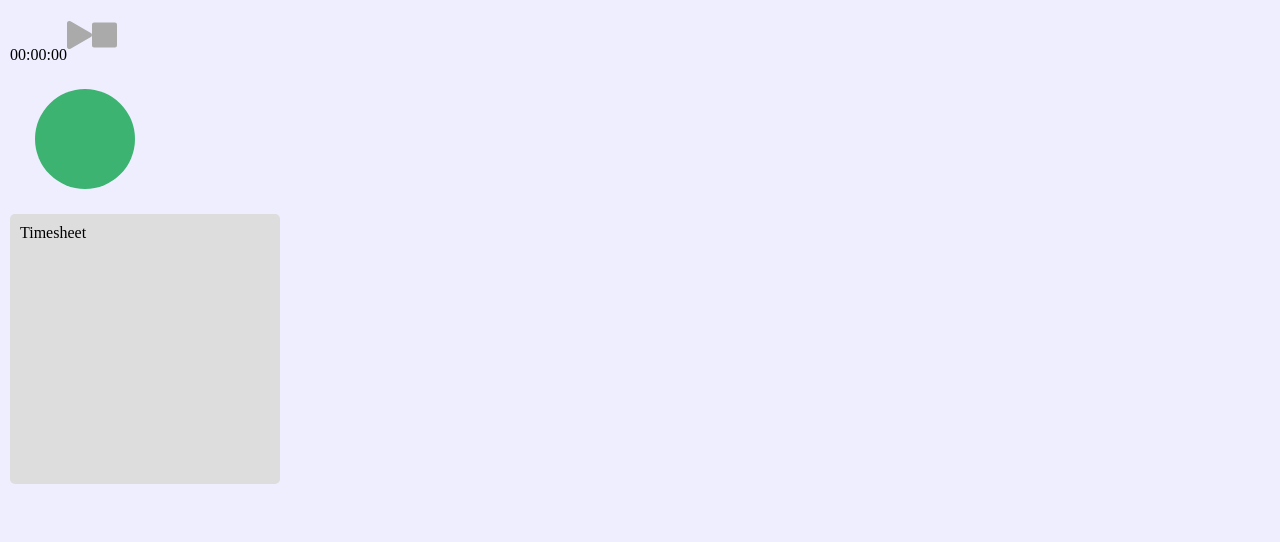
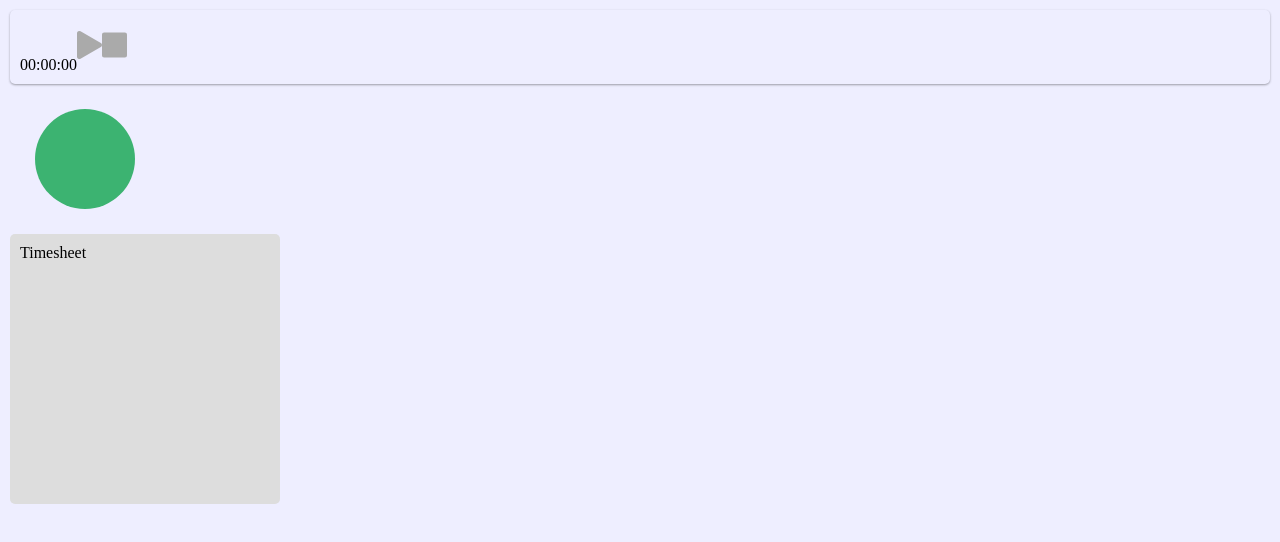
Before and after one commit to rpivo/timeward-react, a React app: page / in a window 1280 px wide. Shown: the top 542 px of the page. Built offline with nearby package versions, Linux system fonts and the light colour scheme; the HTML template or start-up script is replaced by a standard one.

Commit message:
wrap timer component in tile component

```diff
--- a/src/pages/Dashboard.tsx
+++ b/src/pages/Dashboard.tsx
@@ -1,4 +1,5 @@
 import React from 'react';
+import { Tile } from '@components/Tile';
 import { Timer } from '@components/Timer';
 import { Timesheet } from '@components/Timesheet';
 import { PieChart } from '@components/PieChart';
@@ -8,7 +9,7 @@ export class Dashboard extends React.Component {
   public render(): JSX.Element {
     return (
       <StyledDashboard>
-        <Timer />
+        <Tile><Timer /></Tile>
         <PieChart />
         <Timesheet />
       </StyledDashboard>
```
Also changed, not shown: 1 other file (tests, documents, lock files or other folders).
